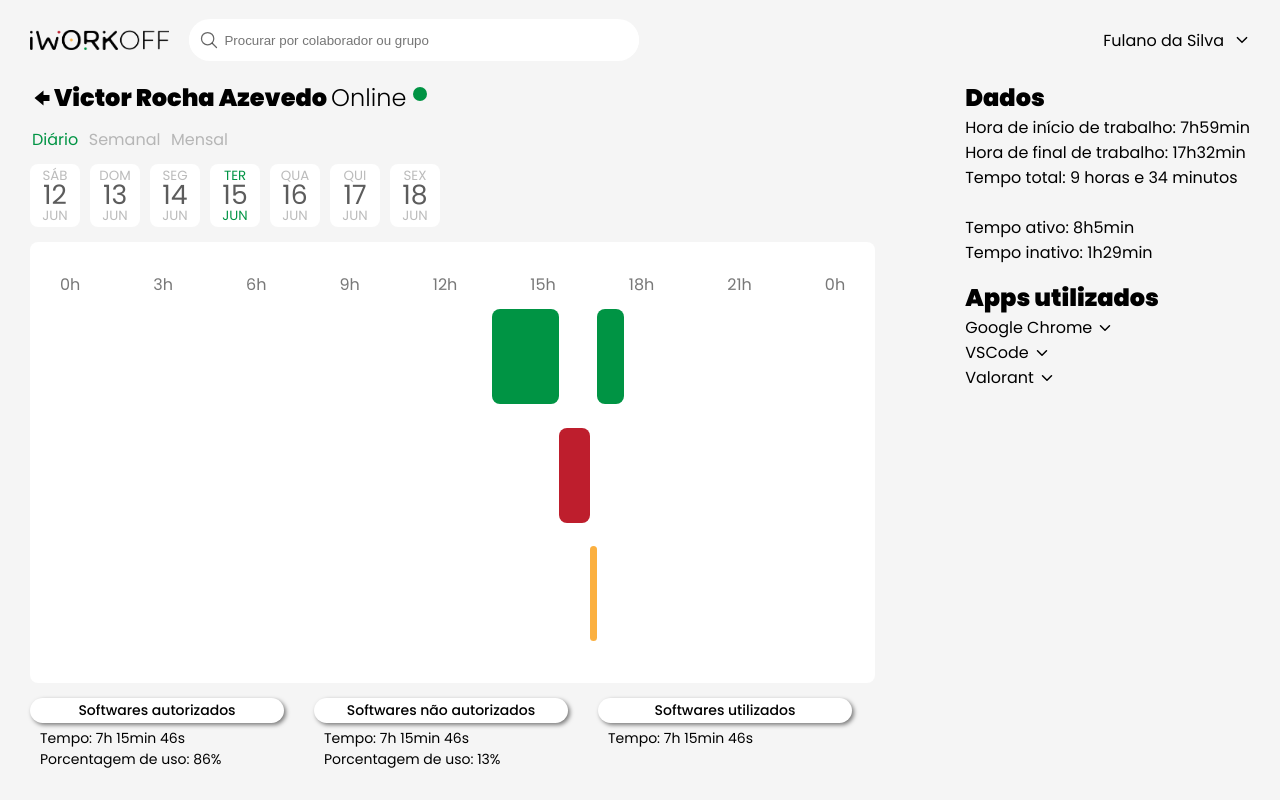
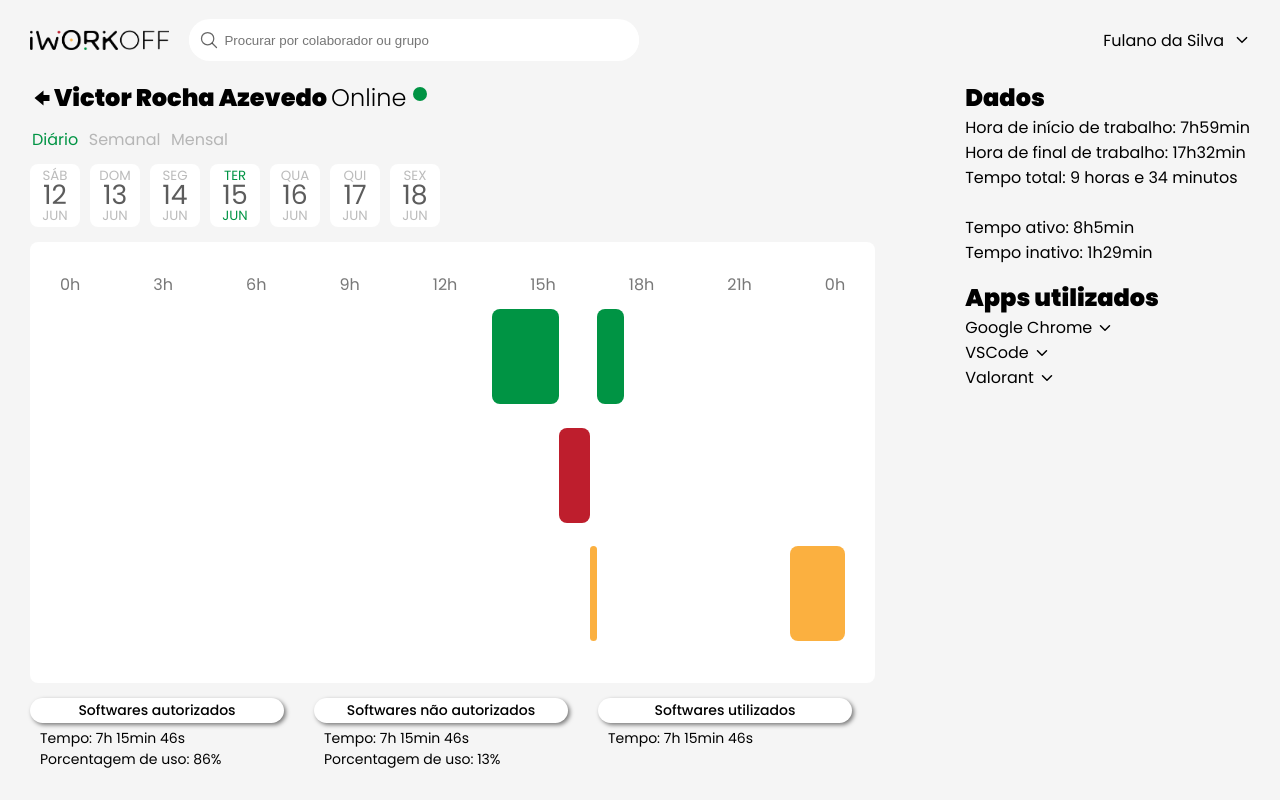
Before and after one commit to abnerjs/iworkoff, a React (Create React App) app: page /home in a window 1280 px wide. Built offline with nearby package versions, Linux system fonts and the light colour scheme.

Commit message:
chart limit fix

```diff
--- a/src/components/dataInfo/TimelineChart.css
+++ b/src/components/dataInfo/TimelineChart.css
@@ -25,6 +25,7 @@
     min-height: 25%;
     display: flex;
     align-items: center;
+    overflow: hidden;
 }
 
 .timeline .bar {
--- a/src/components/dataInfo/TimelineChart.jsx
+++ b/src/components/dataInfo/TimelineChart.jsx
@@ -36,7 +36,6 @@ function timeMargin(element, index) {
 function groupTime(elements) {
     var timed = 0
     elements.map((key, index) => {
-        console.log(`${key.app}: ${key.diffMs} | ${timed + key.diffMs}`)
         return timed += key.diffMs
     })
 
@@ -59,8 +58,20 @@ function groupTime(elements) {
     }
 
     return textual
+}
 
-
+function msUntilMidnight(element) {
+    var final = element.finalTime
+    if(element.finalTime.getDate() > element.initialTime.getDate()) {
+        final.setHours(23)
+        final.setMinutes(59)
+        final.setSeconds(59)
+    }
+    var diff = 0
+    diff = (final.getHours() - element.initialTime.getHours()) * 60 * 60
+    diff += (final.getMinutes() - element.initialTime.getMinutes()) * 60
+    diff += final.getSeconds() - element.initialTime.getSeconds()
+    return diff
 }
 
 function rows(data) {
@@ -90,7 +101,7 @@ function rows(data) {
                                 <div
                                     className="bar"
                                     style={{
-                                        width: (element.diffMs / 86400 * 100) + '%',
+                                        width: (msUntilMidnight(element) / 86400 * 100) + '%',
                                         marginLeft: timeMargin(result[key], indexj) / 86400 * 100 + '%',
                                     }}
                                 >
--- a/src/fakeData/DatetimeInfo.jsx
+++ b/src/fakeData/DatetimeInfo.jsx
@@ -1,34 +1,6 @@
-const timeBetween = (initialTime, finalTime) => {
-    var minutesDiff = finalTime.getMinutes() - initialTime.getMinutes()
-    var flag = false
-    if (minutesDiff < 0) {
-        minutesDiff += 60
-        flag = !flag
-    }
-    var hoursDiff = finalTime.getHours() - initialTime.getHours()
-    if (flag)
-        hoursDiff--
-
-    var textual = ''
-
-    if (hoursDiff > 0) {
-        textual += hoursDiff + ' hora'
-        textual += (hoursDiff > 1) ? 's ' : ' '
-    }
-
-    if (minutesDiff > 0) {
-        if (hoursDiff > 0) {
-            textual += 'e '
-        }
-        textual += minutesDiff + ' minuto'
-        textual += (minutesDiff > 1) ? 's' : ''
-    }
-
-    return textual
-}
-
 const secondsBetween = (initialTime, finalTime) => {
-    var diff = (finalTime.getHours() - initialTime.getHours()) * 60 * 60
+    var diff = (finalTime.getDate() - initialTime.getDate()) * 24 * 60 * 60
+    diff += (finalTime.getHours() - initialTime.getHours()) * 60 * 60
     diff += (finalTime.getMinutes() - initialTime.getMinutes()) * 60
     diff += finalTime.getSeconds() - initialTime.getSeconds()
     return diff
@@ -43,10 +15,6 @@ timeline.push({
         tmpaux[3], tmpaux[4], tmpaux[5]),
     finalTime: new Date(tmpaux2[0], tmpaux2[1] - 1, tmpaux2[2],
         tmpaux2[3], tmpaux2[4], tmpaux2[5]),
-    diff: timeBetween(
-        (new Date(tmpaux[0], tmpaux[1] - 1, tmpaux[2], tmpaux[3], tmpaux[4], tmpaux[5])),
-        (new Date(tmpaux2[0], tmpaux2[1] - 1, tmpaux2[2], tmpaux2[3], tmpaux2[4], tmpaux2[5]))
-    ),
     diffMs: secondsBetween(
         (new Date(tmpaux[0], tmpaux[1] - 1, tmpaux[2], tmpaux[3], tmpaux[4], tmpaux[5])),
         (new Date(tmpaux2[0], tmpaux2[1] - 1, tmpaux2[2], tmpaux2[3], tmpaux2[4], tmpaux2[5]))
@@ -61,10 +29,6 @@ timeline.push({
         tmpaux[3], tmpaux[4], tmpaux[5]),
     finalTime: new Date(tmpaux2[0], tmpaux2[1] - 1, tmpaux2[2],
         tmpaux2[3], tmpaux2[4], tmpaux2[5]),
-    diff: timeBetween(
-        (new Date(tmpaux[0], tmpaux[1] - 1, tmpaux[2], tmpaux[3], tmpaux[4], tmpaux[5])),
-        (new Date(tmpaux2[0], tmpaux2[1] - 1, tmpaux2[2], tmpaux2[3], tmpaux2[4], tmpaux2[5]))
-    ),
     diffMs: secondsBetween(
         (new Date(tmpaux[0], tmpaux[1] - 1, tmpaux[2], tmpaux[3], tmpaux[4], tmpaux[5])),
         (new Date(tmpaux2[0], tmpaux2[1] - 1, tmpaux2[2], tmpaux2[3], tmpaux2[4], tmpaux2[5]))
@@ -79,10 +43,6 @@ timeline.push({
         tmpaux[3], tmpaux[4], tmpaux[5]),
     finalTime: new Date(tmpaux2[0], tmpaux2[1] - 1, tmpaux2[2],
         tmpaux2[3], tmpaux2[4], tmpaux2[5]),
-    diff: timeBetween(
-        (new Date(tmpaux[0], tmpaux[1] - 1, tmpaux[2], tmpaux[3], tmpaux[4], tmpaux[5])),
-        (new Date(tmpaux2[0], tmpaux2[1] - 1, tmpaux2[2], tmpaux2[3], tmpaux2[4], tmpaux2[5]))
-    ),
     diffMs: secondsBetween(
         (new Date(tmpaux[0], tmpaux[1] - 1, tmpaux[2], tmpaux[3], tmpaux[4], tmpaux[5])),
         (new Date(tmpaux2[0], tmpaux2[1] - 1, tmpaux2[2], tmpaux2[3], tmpaux2[4], tmpaux2[5]))
@@ -97,15 +57,25 @@ timeline.push({
         tmpaux[3], tmpaux[4], tmpaux[5]),
     finalTime: new Date(tmpaux2[0], tmpaux2[1] - 1, tmpaux2[2],
         tmpaux2[3], tmpaux2[4], tmpaux2[5]),
-    diff: timeBetween(
-        (new Date(tmpaux[0], tmpaux[1] - 1, tmpaux[2], tmpaux[3], tmpaux[4], tmpaux[5])),
-        (new Date(tmpaux2[0], tmpaux2[1] - 1, tmpaux2[2], tmpaux2[3], tmpaux2[4], tmpaux2[5]))
-    ),
     diffMs: secondsBetween(
         (new Date(tmpaux[0], tmpaux[1] - 1, tmpaux[2], tmpaux[3], tmpaux[4], tmpaux[5])),
         (new Date(tmpaux2[0], tmpaux2[1] - 1, tmpaux2[2], tmpaux2[3], tmpaux2[4], tmpaux2[5]))
     ),
     isAuth: true
+})
+tmpaux = "2021-06-01 22:18:00".split(/[- :]/)
+tmpaux2 = "2021-06-02 0:11:20".split(/[- :]/)
+timeline.push({
+    app: 'Valorant',
+    initialTime: new Date(tmpaux[0], tmpaux[1] - 1, tmpaux[2],
+        tmpaux[3], tmpaux[4], tmpaux[5]),
+    finalTime: new Date(tmpaux2[0], tmpaux2[1] - 1, tmpaux2[2],
+        tmpaux2[3], tmpaux2[4], tmpaux2[5]),
+    diffMs: secondsBetween(
+        (new Date(tmpaux[0], tmpaux[1] - 1, tmpaux[2], tmpaux[3], tmpaux[4], tmpaux[5])),
+        (new Date(tmpaux2[0], tmpaux2[1] - 1, tmpaux2[2], tmpaux2[3], tmpaux2[4], tmpaux2[5]))
+    ),
+    isAuth: false
 })
 
 
```
